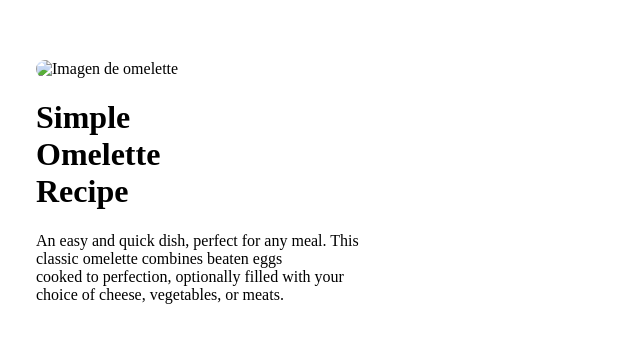
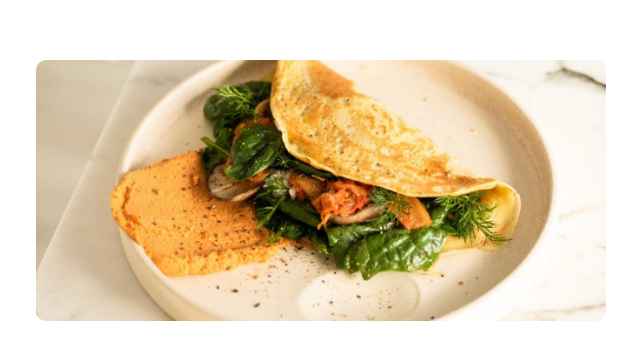
Before and after one commit to DSAW-2024-1/intro-to-github-pages-JuanJoseRodriguezF, a plain HTML site: page index.html in a window 1280 px wide. Shown: the part 408-751 px from the top of the page, without its empty margins (432-1072 px from the left). Drawn offline with Linux system fonts and the light colour scheme.

Commit message:
css 01-02-2024

```diff
--- a/index.html
+++ b/index.html
@@ -13,7 +13,7 @@
     .attribution { font-size: 11px; text-align: center; }
     .attribution a { color: hsl(228, 45%, 44%); }
     .body { padding: 460px; text-align: left; }
-    .imagen { border-radius: 10px; }
+    .imagen { border-radius: 10px; width: 570px;}
     h1 { margin-right: 230px; }
     .container { display: flex; flex-direction: column; color: brown; margin-left: 30px;}
     .separados { margin-right: 212px; color: black;}
@@ -24,7 +24,7 @@
 </head>
 <div class="body">
 
-  <img src="image-omelette.jpeg" alt="Imagen de omelette" class="imagen">
+  <img src="images/image-omelette.jpeg" alt="Imagen de omelette" class="imagen">
   <h1>Simple Omelette Recipe</h1>
 
   <p>An easy and quick dish, perfect for any meal. This classic omelette combines beaten eggs<br> cooked
```
Also changed, not shown: images/image-omelette.jpeg (added).
